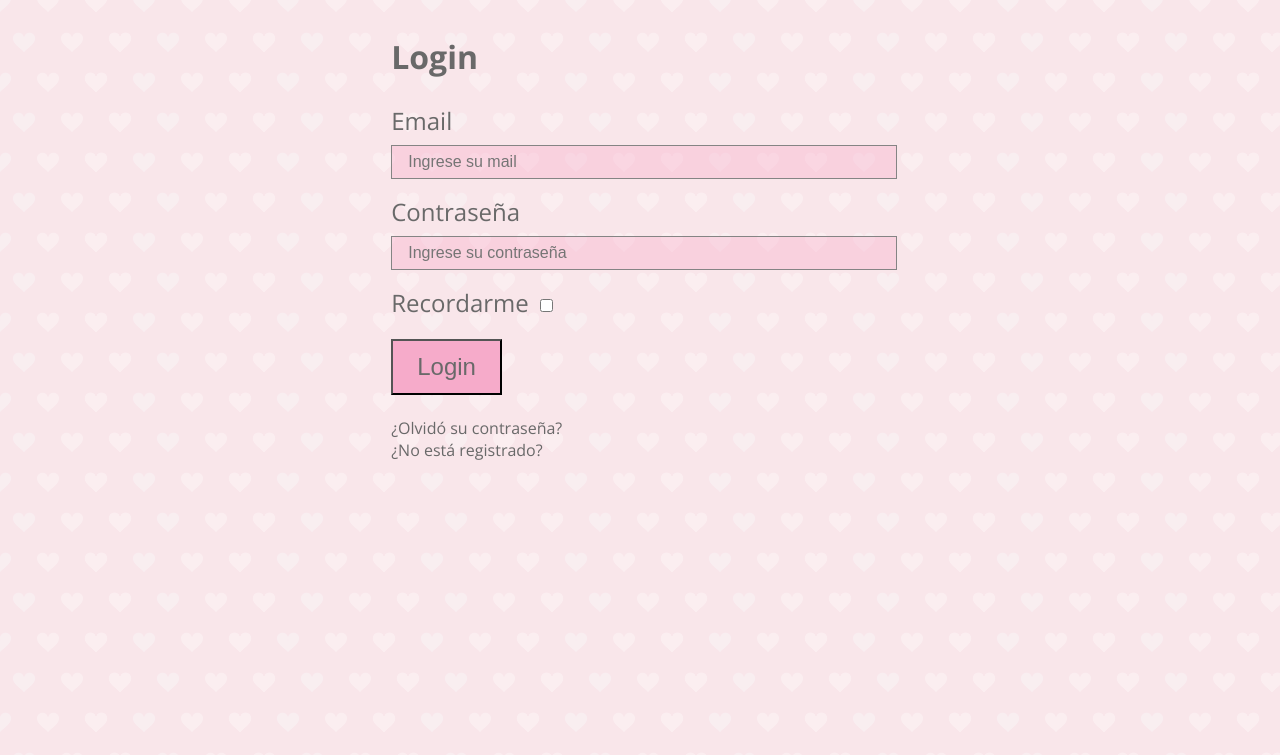
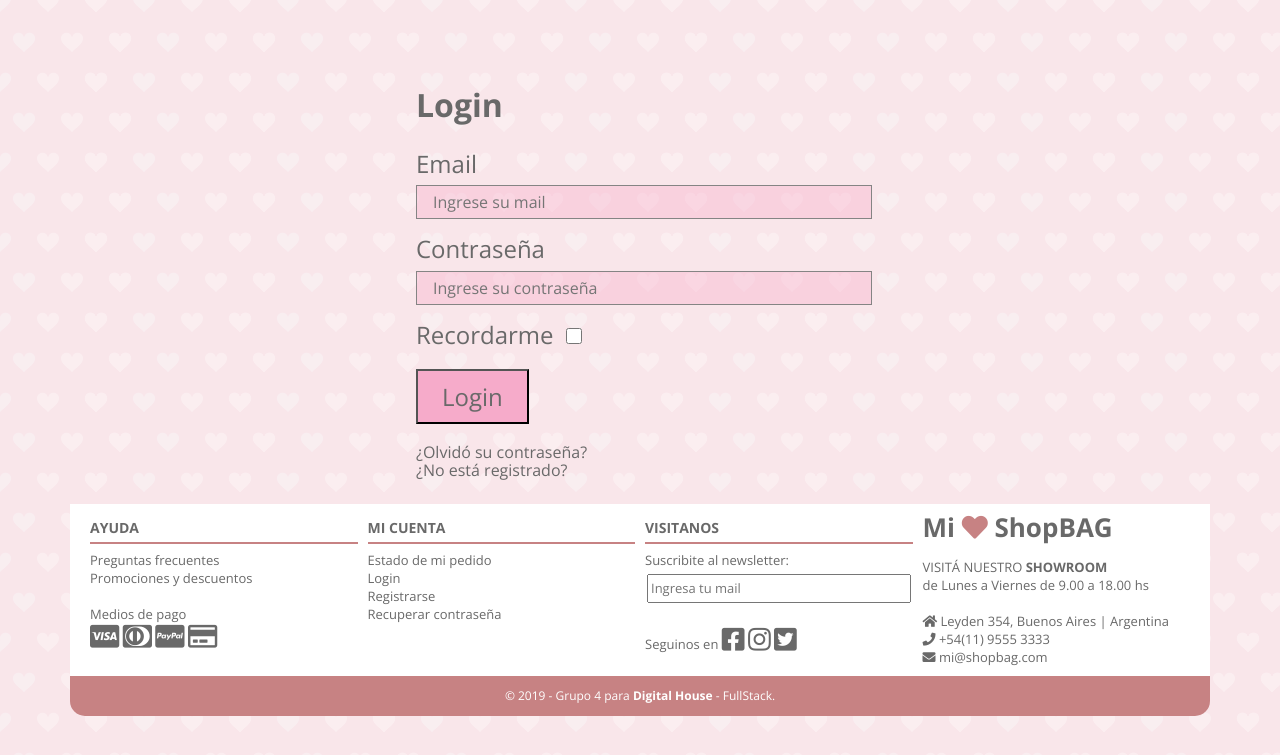
Before and after one commit to johannanc/e-commerce, a PHP site: page /secciones/login.html in a window 1280 px wide. Shown: the top 755 px of the page. Run offline with PHP 8.4, Linux system fonts and the light colour scheme; some libraries are stand-ins or nearby versions.

Commit message:
Inclui los formularios al documento y sus vinculos entre paginas

```diff
--- a/css/styles.css
+++ b/css/styles.css
@@ -76,7 +76,6 @@ body {
   padding: 5px 2px 5px;
   color:inherit;
 }
-
 .footer_marca{
   font-family: inherit;
   font-size: 2em;
@@ -84,7 +83,6 @@ body {
 .footer_heart{
   color:#c78283;
 }
-
 .footer_creditos{
 /* Estilo del contenedor de los creditos al pie */
   background-color:#c78283;
@@ -97,6 +95,13 @@ body {
   text-align: center;
 }
 /* FIN Styles del FOOTER */
+
+.div_container{
+  /* Agregue esto para que los contenedores del
+  login y registro se despeguen del footer y header */
+  margin-top:25px;
+  margin-bottom: 25px;
+}
 
 /* INICIO Styles del REGISTRO y LOGIN */
 .hypervinc_register, .hypervinc_login{
--- a/index.html
+++ b/index.html
@@ -19,7 +19,6 @@
 
   <!-- INICIO del HEADER -->
       <header>
-
       </header>
   <!-- FIN del HEADER -->
 
@@ -94,7 +93,7 @@
           <!-- Contenedor de la parte DIRECCIONES del footer -->
                 <ul class="footer_ul">
                 <!-- Lista de elementos de la parte DIRECCIONES del footer -->
-                  <li class="footer_marca"><strong> Mi <span class="footer_heart"><i class="fas fa-heart"></i></span> ShopBAG</strong></li><br>
+                  <li class="footer_marca"><a href="index.html"><strong> Mi <span class="footer_heart"><i class="fas fa-heart"></i></span> ShopBAG</strong></a></li><br>
                   <li>VISITÁ NUESTRO<strong> SHOWROOM </strong><br></li>
                   <li>de Lunes a Viernes de 9.00 a 18.00 hs</li><br>
                   <li><i class="fas fa-home"></i> Leyden 354, Buenos Aires | Argentina</li>
--- a/secciones/login.html
+++ b/secciones/login.html
@@ -2,10 +2,20 @@
 <html lang="en" dir="ltr">
   <head>
     <meta charset="utf-8">
+    <!-- Link a la hoja de estilos propia -->
     <link rel="stylesheet" href="../css/styles.css">
+    <!-- Link a la hoja de estilos normalize.css -->
+    <link rel="stylesheet" href="../css/normalize.css">
+    <!-- Link a los iconos de FontAwesome -->
+    <link rel="stylesheet" href="https://use.fontawesome.com/releases/v5.8.2/css/all.css" integrity="sha384-oS3vJWv+0UjzBfQzYUhtDYW+Pj2yciDJxpsK1OYPAYjqT085Qq/1cq5FLXAZQ7Ay" crossorigin="anonymous">
     <title>Login</title>
   </head>
-  <body>
+  <!-- INICIO del BODY -->
+    <body>
+
+    <!-- INICIO del CONTENEDOR -->
+    <div class="contenedor">
+
     <!-- INICIO del HEADER -->
     <!--Acá va el header-->
     <!-- FIN del HEADER -->
@@ -31,7 +41,77 @@
     <!-- FIN del LOGIN -->
 
     <!-- INICIO del FOOTER -->
-    <!--Acá va el footer-->
+        <footer>
+          <div class="footer_container">
+          <!-- Contenedor de todo el footer -->
+            <div class="footer_ayuda">
+            <!-- Contenedor de la parte AYUDA del footer -->
+                  <ul class="footer_ul">
+                    <!-- Lista de elementos de la parte AYUDA del footer -->
+                    <li class="footer_titulos">AYUDA</li>
+                    <li><a href="secciones/faq.html">Preguntas frecuentes</a></li>
+                    <li><a href="#">Promociones y descuentos</li><br>
+                    <li><a href="#">Medios de pago</li>
+                    <li class="footer_iconos">
+                        <a href="#"><i class="fab fa-cc-visa fa-2x"></i></a>
+                        <a href="#"><i class="fab fa-cc-diners-club fa-2x"></i></a>
+                        <a href="#"><i class="fab fa-cc-paypal fa-2x"></i></a>
+                        <a href="#"><i class="far fa-credit-card fa-2x"></i></a>
+                    </li>
+                  </ul>
+            </div>
+
+            <div class="footer_miCuenta">
+            <!-- Contenedor de la parte MI CUENTA del footer -->
+              <ul class="footer_ul">
+              <!-- Lista de elementos de la parte MI CUENTA del footer -->
+                    <li class="footer_titulos">MI CUENTA</li>
+                    <li><a href="#">Estado de mi pedido</a></li>
+                    <li><a href="login.html">Login</a></li>
+                    <li><a href="registro.html">Registrarse</a></li>
+                    <li><a href="#">Recuperar contraseña</a></li>
+              </ul>
+            </div>
+
+            <div class="footer_social">
+            <!-- Contenedor de la parte VISITANOS del footer -->
+              <ul class="footer_ul">
+              <!-- Lista de elementos de la parte VISITANOS del footer -->
+                    <li class="footer_titulos">VISITANOS</li>
+                    <li>Suscribite al newsletter:</li>
+                    <li>
+                      <form class="footer_newsletter" action="../index.html" method="post">
+                        <input type="email" name="email" value="" placeholder="Ingresa tu mail">
+                      </form>
+                    </li><br>
+                    <li class="footer_iconos"> Seguinos en
+                      <a href="http://facebook.com" target="_blank"><i class="fab fa-facebook-square fa-2x"></i></a>
+                      <a href="http://instagram.com" target="_blank"><i class="fab fa-instagram fa-2x"></i></a>
+                      <a href="http://twitter.com" target="_blank"><i class="fab fa-twitter-square fa-2x"></i></a>
+                    </li>
+              </ul>
+            </div>
+
+            <div class="footer_contacto">
+            <!-- Contenedor de la parte DIRECCIONES del footer -->
+                  <ul class="footer_ul">
+                  <!-- Lista de elementos de la parte DIRECCIONES del footer -->
+                    <li class="footer_marca"><a href="../index.html"><strong> Mi <span class="footer_heart"><i class="fas fa-heart"></i></span> ShopBAG</strong></a></li><br>
+                    <li>VISITÁ NUESTRO<strong> SHOWROOM </strong><br></li>
+                    <li>de Lunes a Viernes de 9.00 a 18.00 hs</li><br>
+                    <li><i class="fas fa-home"></i> Leyden 354, Buenos Aires | Argentina</li>
+                    <li><i class="fas fa-phone"></i><a href="callto:0054119553333"> +54(11) 9555 3333</a></li>
+                    <li><i class="fas fa-envelope"></i><a href="mailto:hello@mishopbag.com"> mi@shopbag.com</a></li>
+                  </ul>
+            </div>
+        </div>
+            <div class="footer_creditos">
+              <p>© 2019<strong>
+              </strong> - Grupo 4 para <strong>Digital House</strong> - FullStack.</p>
+            </div> <!--END footer_creditos -->
+        </footer>
     <!-- FIN del FOOTER -->
-  </body>
+    </div>
+    <!-- FIN del CONTENEDOR -->
+    </body>
 </html>
```
Also changed, not shown: secciones/registro.html (+83 -5 lines).
